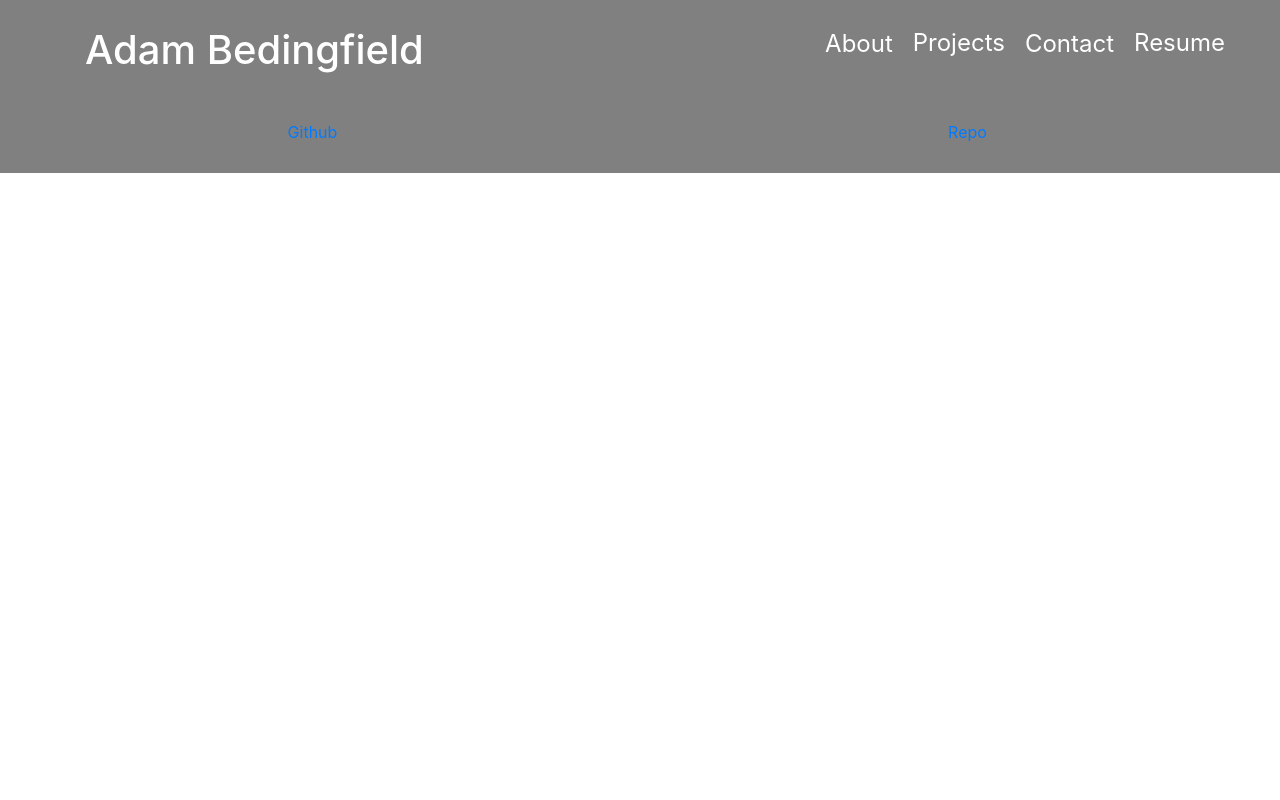
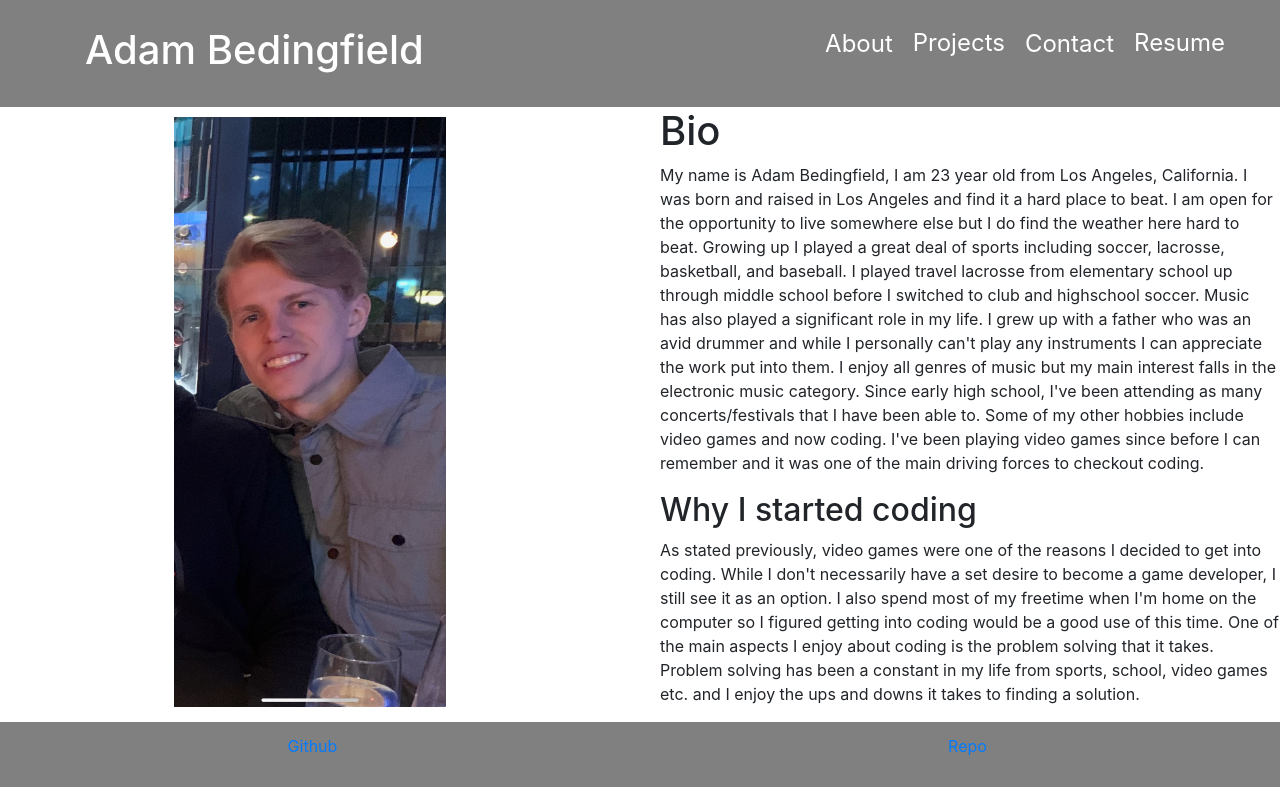
Before and after one commit to adambedingfield/my-portfolio, a React (Create React App) app: page / in a window 1280 px wide. Built offline with nearby package versions, Linux system fonts and the light colour scheme.

Commit message:
/ url redirects to about

```diff
--- a/src/components/Nav/index.js
+++ b/src/components/Nav/index.js
@@ -41,6 +41,9 @@ export default function Nav() {
         {/* A <Switch> looks through its children <Route>s and
             renders the first one that matches the current URL. */}
         <Switch>
+          <Route path="/">
+            <About />
+          </Route>
           <Route path="/about">
             <About />
           </Route>
```
